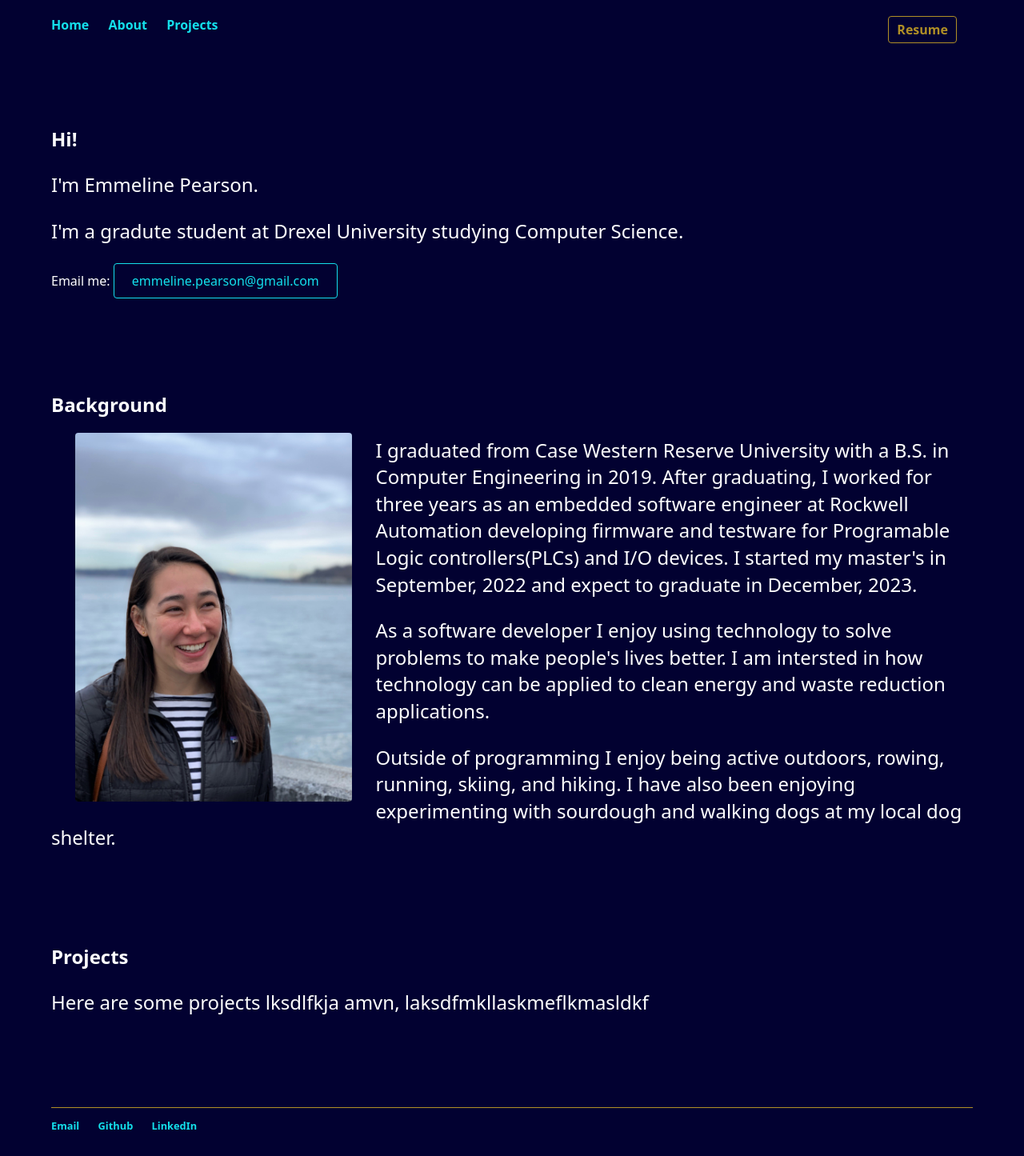
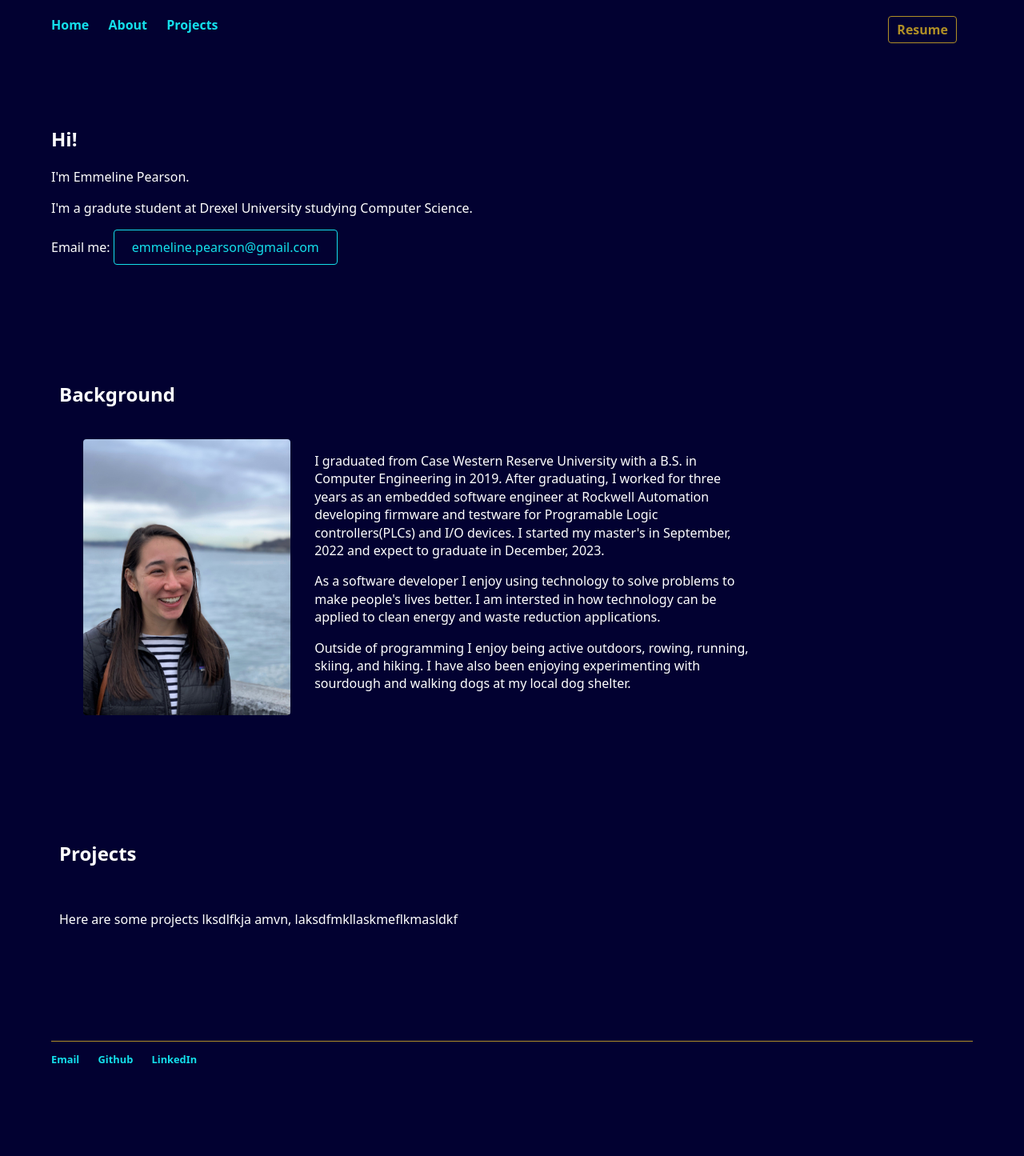
Before and after one commit to emmeline2/emmeline2.github.io, a Jekyll site: the page built from index.html, in a window 1280 px wide. Shown: the whole page at 80% size. Built offline with Jekyll 4.4.1, drawn with Linux system fonts in a browser that asks for light colours; after the commit the page ends 1362 px from its top, so only the background shows below that.

Commit message:
test cols

```diff
--- a/css/main.css
+++ b/css/main.css
@@ -51,9 +51,10 @@ h1 {
     text-align: center;
 }
 p {
-    font-size: 1.5em;
     line-height: 1.4em;
     color: white;
+    font-weight: 300;
+    font-size: 1rem;
 }
 
 .container{
@@ -98,6 +99,31 @@ footer {
     border: 1px solid #14e0eb;
 }
 
+.background{
+    margin-top: 10%;
+    margin-bottom: 10%;
+}
+
+.column {
+    float: left;
+    padding: 10px;
+  }
+
+  .left {
+    width: 25%;
+  }
+
+  .right {
+    width: 75%;
+  }
+
+  /* Clear floats after the columns */
+  .row:after {
+    content: "";
+    display: table;
+    clear: both;
+  }
+
 .section{
     margin-top: 10%;
     margin-bottom: 10%;
--- a/index.html
+++ b/index.html
@@ -12,8 +12,12 @@ title: Emmeline Pearson
     </div>
 </div>
 
-<div class="section">
+<div class="background">
+	<div class="row">
+		<div class="column left">
 		  <h2>Background</h2>
+		</div>
+		<div class="column right">
 			<img src="emmeline.JPG" alt="Emmeline in front of water" class="portrait">
 			<p>
 				I graduated from Case Western Reserve University with a B.S. in Computer Engineering in 2019. After graduating, I worked for three years
@@ -28,14 +32,22 @@ title: Emmeline Pearson
 				Outside of programming I enjoy being active outdoors, rowing, running, skiing, and hiking. I have also been enjoying
 				experimenting with sourdough and walking dogs at my local dog shelter.
 			</p>
-
+		</div>
+	</div>
 </div>
 
+
 <div class="section">
+	<div class="row">
+		<div class="column left">
 			<h2>Projects</h2>
+		</div>
+		<div class="column right">
 			<p>Here are some projects
 				lksdlfkja
 				amvn,
 				laksdfmkllaskmeflkmasldkf
 			</p>
 		</div>
+	</div>
+</div>
```
Lines whose indentation alone changed are shown as unchanged.
